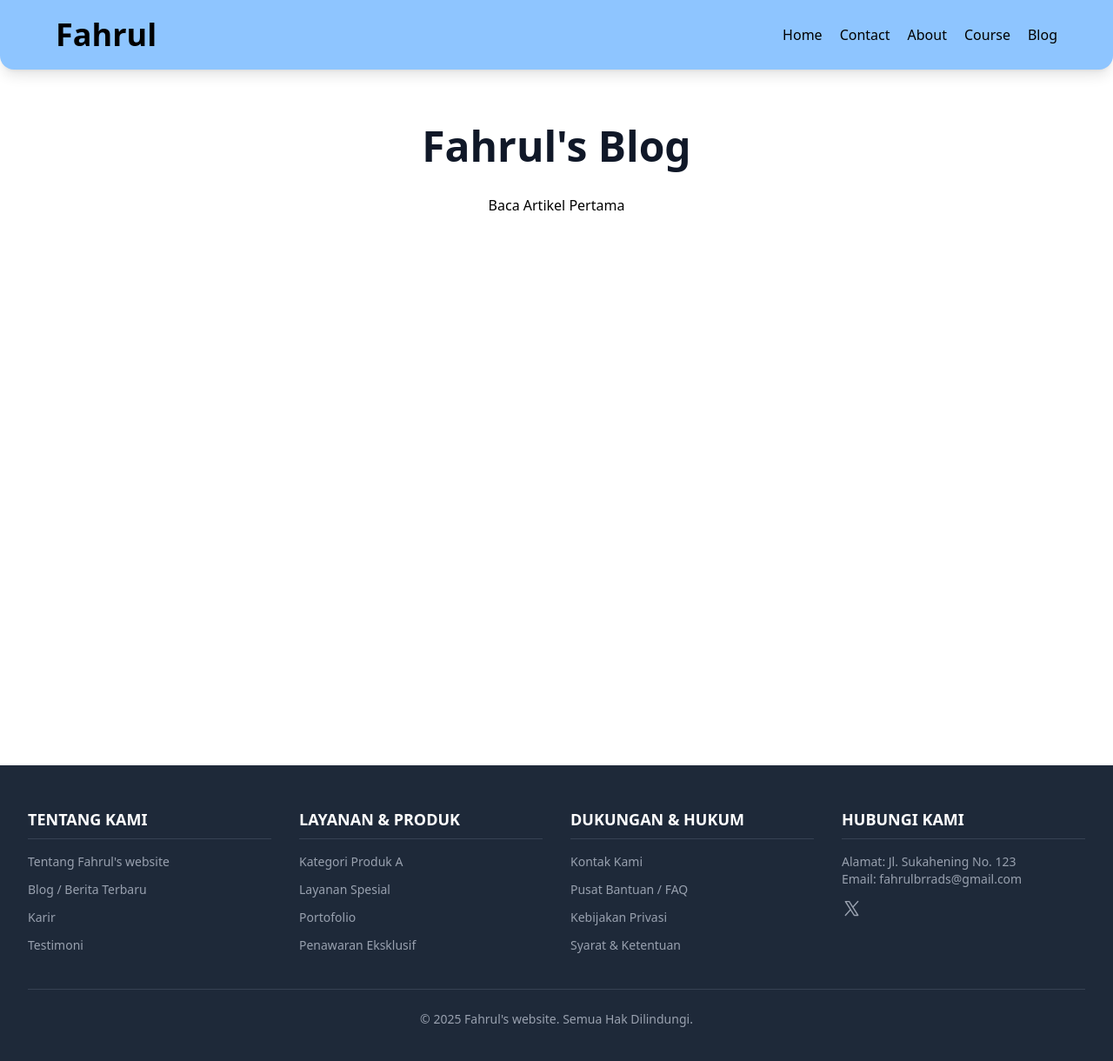
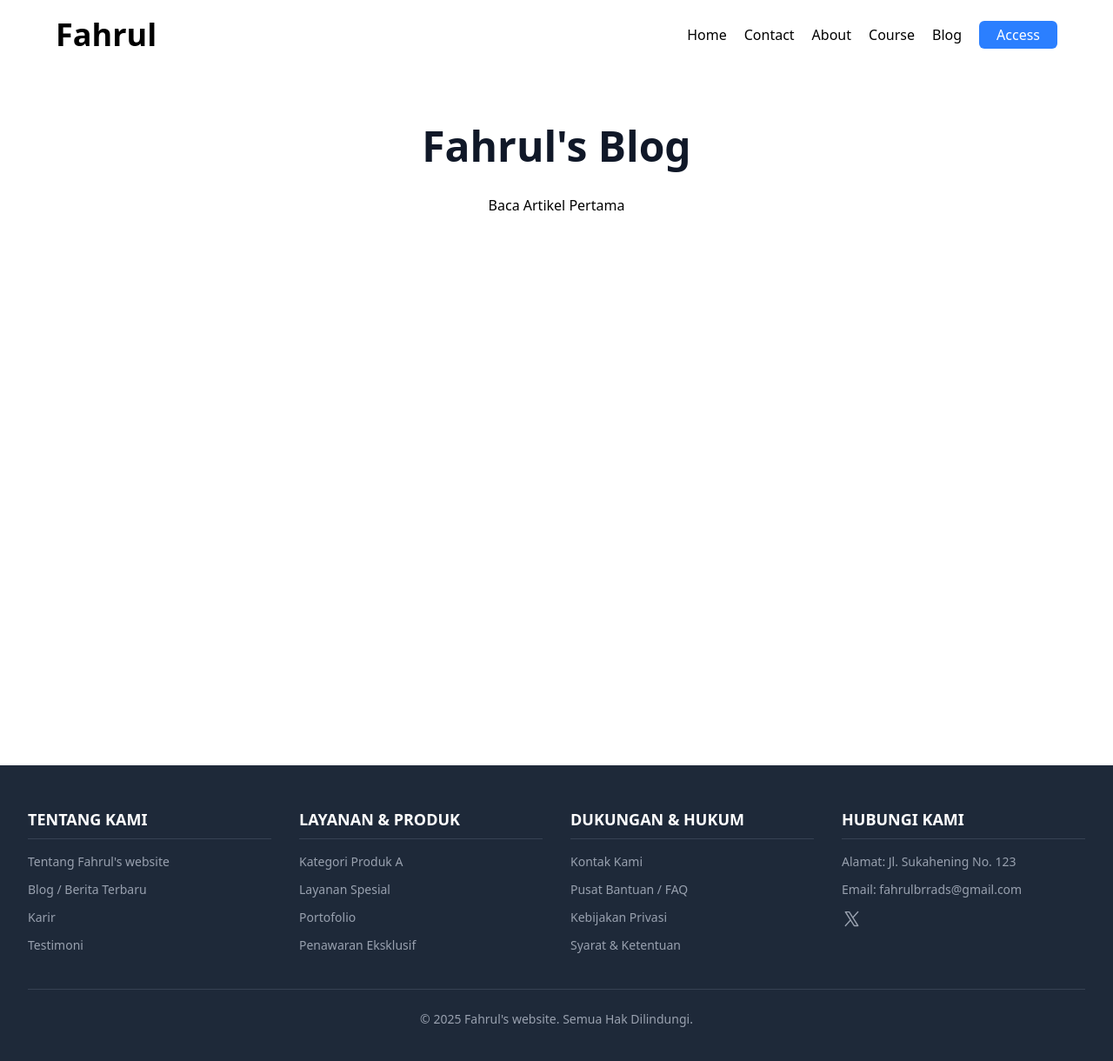
Before and after one commit to Firdaun/latihan-fullstack, a React (Vite) app in the folder frontend/: page /blog in a window 1280 px wide. Shown: the top 1220 px of the page at 87% size. Built offline with nearby package versions, Linux system fonts and the light colour scheme; no server answers; a web font is replaced by a local one.

Commit message:
changed the appearance a bit

```diff
--- a/frontend/src/App.css
+++ b/frontend/src/App.css
@@ -12,6 +12,6 @@
     @apply w-[90%] max-w-7xl m-auto
   }
   .nav {
-    @apply bg-blue-300 backdrop-blur-md fixed right-0 left-0 top-0 z-20 flex rounded-b-2xl py-5
+    @apply bg-white/70 backdrop-blur-md fixed right-0 left-0 top-0 z-20 flex rounded-b-2xl py-5
   }
 }
--- a/frontend/src/App.jsx
+++ b/frontend/src/App.jsx
@@ -162,7 +162,7 @@ function HeroSection() {
                 <h1 className="text-transparent bg-clip-text bg-linear-to-r from-purple-600 via-pink-500 to-yellow-500 text-4xl md:text-5xl font-DMSerif py-20">Welcome to Fahrul's website!</h1>
             </div>
             <h1 className="place mt-5 font-semibold text-2xl md:text-4xl">Message</h1>
-            <div className="lg:h-125 place flex flex-col lg:flex-row border-8 lg:border-20 border-gray-300 rounded-xl mt-5">
+            <div className="lg:h-125 place flex flex-col lg:flex-row border-2 lg:border-2 border-blue-500 rounded-xl mt-5 select-none">
                 <div className="relative lg:w-10/12">
                     <div className='overflow-hidden h-full' ref={emblaRef}>
                         <div className="flex h-full">
@@ -190,25 +190,25 @@ function HeroSection() {
                                 </div>
                             )))}
                         </div>
-                        <button onClick={scrollPrev} className='absolute top-1/2 left-0 transform -translate-y-1/2 bg-white opacity-70 p-1.5 rounded-full z-10 shadow-md border'>&lt;</button>
-                        <button onClick={scrollNext} className='absolute top-1/2 right-0 transform -translate-y-1/2 bg-white opacity-70 p-1.5 rounded-full z-10 shadow-md border'>&gt;</button>
+                        <button onClick={scrollPrev} className='absolute top-1/2 left-0 transform -translate-y-1/2 bg-white p-1.5 rounded-full z-10 border-2 border-blue-500'>&lt;</button>
+                        <button onClick={scrollNext} className='absolute top-1/2 right-0 transform -translate-y-1/2 bg-white p-1.5 rounded-full z-10 border-2 border-blue-500'>&gt;</button>
                     </div>
                 </div>
 
 
-                <div className="relative wrap-break-word lg:border-l-20 border-gray-300 lg:w-1/3">
+                <div className="relative wrap-break-word lg:border-l-2 border-blue-500 lg:w-1/3">
                     <div>
-                        <textarea onKeyDown={handleNameKeyDown} ref={nameInputRef} className='focus:outline-none resize-none w-full p-4 border-gray-300 lg:border-y-0 border-y-8 lg:border-b-20' placeholder="Masukkan nama" id="input-name" value={newName} onChange={(e) => setNewName(e.target.value)}></textarea>
+                        <textarea onKeyDown={handleNameKeyDown} ref={nameInputRef} className='focus:outline-none resize-none w-full p-4 border-blue-500 lg:border-y-0 border-y-2 lg:border-b-2' placeholder="Masukkan nama" id="input-name" value={newName} onChange={(e) => setNewName(e.target.value)}></textarea>
                     </div>
                     <textarea onKeyDown={handleMessageKeyDown} ref={messageInputRef} className="focus:outline-none w-full p-4 h-50 resize-none" placeholder="Masukkan pesan di sini..." id="input-title" value={newTitle} onChange={(e) => setNewTitle(e.target.value)}></textarea>
-                    <button disabled={isSending} onClick={sendMessage} className={`${isSending ? 'opacity-80 bg-blue-300 cursor-not-allowed' : 'bg-blue-300 active:scale-90 hover:shadow-lg hover:cursor-pointer'} transition-transform duration-150 absolute w-15 h-15 right-0 bottom-0 rounded-full flex justify-center items-center`}>
+                    <button disabled={isSending} onClick={sendMessage} className={`${isSending ? 'opacity-80 bg-blue-500 cursor-not-allowed' : 'bg-blue-500 active:scale-90 hover:shadow-lg hover:cursor-pointer'} transition-transform duration-150 absolute w-15 h-15 right-0 bottom-0 rounded-full flex justify-center items-center`}>
                         {isSending ? (
                             <svg className="animate-spin h-8 w-8 text-white" xmlns="http://www.w3.org/2000/svg" fill="none" viewBox="0 0 24 24">
                                 <circle className="opacity-25" cx="12" cy="12" r="10" stroke="currentColor" strokeWidth="4"></circle>
                                 <path className="opacity-75" fill="currentColor" d="M4 12a8 8 0 018-8V0C5.373 0 0 5.373 0 12h4zm2 5.291A7.962 7.962 0 014 12H0c0 3.042 1.135 5.824 3 7.938l3-2.647z"></path>
                             </svg>
                         ) : (
-                            <svg xmlns="http://www.w3.org/2000/svg" width="42" height="42" fill="#000000" viewBox="0 0 256 256"><path d="M231.87,114l-168-95.89A16,16,0,0,0,40.92,37.34L71.55,128,40.92,218.67A16,16,0,0,0,56,240a16.15,16.15,0,0,0,7.93-2.1l167.92-96.05a16,16,0,0,0,.05-27.89ZM56,224a.56.56,0,0,0,0-.12L85.74,136H144a8,8,0,0,0,0-16H85.74L56.06,32.16A.46.46,0,0,0,56,32l168,95.83Z"></path></svg>
+                            <svg xmlns="http://www.w3.org/2000/svg" width="42" height="42" fill="#ffffff" viewBox="0 0 256 256"><path d="M231.87,114l-168-95.89A16,16,0,0,0,40.92,37.34L71.55,128,40.92,218.67A16,16,0,0,0,56,240a16.15,16.15,0,0,0,7.93-2.1l167.92-96.05a16,16,0,0,0,.05-27.89ZM56,224a.56.56,0,0,0,0-.12L85.74,136H144a8,8,0,0,0,0-16H85.74L56.06,32.16A.46.46,0,0,0,56,32l168,95.83Z"></path></svg>
 
                         )}
                     </button>
@@ -231,7 +231,7 @@ function MessageCard({ title, from, date, createdAt }) {
     }, [createdAt])
 
     return (
-        <div className="bg-blue-100 shadow-lg h-50 flex justify-between flex-col gap-2 rounded-xl transition-all duration-300 hover:shadow-2xl">
+        <div className="bg-white border border-blue-500 shadow-lg h-[217px] flex justify-between flex-col gap-2 rounded-lg transition-all duration-300 hover:shadow-2xl">
             <p className="py-1.5 px-3 text-sm text-gray-600">From: {from}</p>
             <p className="p-3 text-center">{title}</p>
             <div className="flex justify-between text-sm text-gray-600 py-1.5 px-3">
@@ -274,7 +274,7 @@ function Deskripsi() {
                 </h2>
 
                 <section className="lg:w-4xl lg:mx-auto bg-white lg:p-10 rounded-xl lg:shadow-2xl">
-                    <h3 className="text-lg md:text-2xl lg:text-3xl font-semibold mb-6 border-b-2 pb-2 text-blue-600 flex items-center">
+                    <h3 className="text-lg md:text-2xl lg:text-3xl font-semibold mb-6 border-b-2 pb-2 text-blue-500 flex items-center">
                         <span role="img" aria-label="globe" className="mr-3">🌐</span> Deskripsi Fitur Pesan
                     </h3>
                     <p className="text-base md:text-lg text-gray-700 mb-8 leading-relaxed">
--- a/frontend/src/components/Footer.jsx
+++ b/frontend/src/components/Footer.jsx
@@ -17,7 +17,7 @@ export default function Footer() {
                     <div className="grid grid-cols-2 md:grid-cols-4 gap-8">
                         {componentsFooter.map((column, columnIndex) => (
                             <div key={columnIndex}>
-                                <h3 className="lg:text-lg font-semibold text-white mb-3 lg:mb-4 border-b border-gray-700 pb-2">{column.name}</h3>
+                                <h3 className="lg:text-lg whitespace-nowrap font-semibold text-white mb-3 lg:mb-4 border-b border-gray-700 pb-2">{column.name}</h3>
                                 <nav className="space-y-2 lg:space-y-3">
                                     {column.links.map((link, linkIndex) => (
                                         <a key={linkIndex} href={link.href} className="text-gray-400 hover:text-white block text-sm transition duration-150 ease-in-out">{link.name}</a>
@@ -27,10 +27,8 @@ export default function Footer() {
                         ))}
                         <div>
                             <h3 className="lg:text-lg font-semibold text-white mb-3 lg:mb-4 border-b border-gray-700 pb-2">HUBUNGI KAMI</h3>
-                            <p className="text-gray-400 text-sm mb-2 lg:mb-3">
-                                Alamat: Jl. Sukahening No. 123<br />
-                                Email: fahrulbrrads@gmail.com
-                            </p>
+                            <p className="text-gray-400 text-sm mb-3 lg:mb-3">Alamat: Jl. Sukahening No. 123</p>
+                            <p className="text-gray-400 text-sm mb-3 lg:mb-3">Email: fahrulbrrads@gmail.com</p>
                             <div className="flex">
                                 <a className="text-gray-400 hover:text-white" rel="noopener noreferrer" target="_blank" href="https://x.com/Fahrul7309"><XIcon/></a>
                             </div>
--- a/frontend/src/components/Navbar.jsx
+++ b/frontend/src/components/Navbar.jsx
@@ -3,9 +3,18 @@ import { componentsNav } from "./data/navbar.data";
 import { useEffect, useRef, useState } from "react";
 
 export default function Navbar() {
+    const [isScrolled, setIsScrolled] = useState(false)
     const location = useLocation()
     const [isOpen, setIsOpen] = useState(false)
     const menuRef = useRef(null)
+
+    useEffect(() => {
+        function handleScroll() {
+            setIsScrolled(window.scrollY > 0)
+        }
+        window.addEventListener('scroll', handleScroll)
+        return () => window.removeEventListener('scroll', handleScroll)
+    }, [])
 
     useEffect(() => {
         function handleClickOutside(e) {
@@ -27,15 +36,18 @@ export default function Navbar() {
         }
     }
     return (
-        <nav onContextMenu={handleRightClick} className="nav shadow-lg">
+        <nav onContextMenu={handleRightClick} className={`nav ${isScrolled ? 'shadow-lg' : ''}`}>
             <div ref={menuRef} className="place flex justify-between">
                 <h1 className="text-2xl lg:text-4xl font-semibold">Fahrul</h1>
-                <svg onClick={() => setIsOpen(!isOpen)} className="lg:hidden" xmlns="http://www.w3.org/2000/svg" width="32" height="32" fill="#000000" viewBox="0 0 256 256"><path d="M224,128a8,8,0,0,1-8,8H40a8,8,0,0,1,0-16H216A8,8,0,0,1,224,128ZM40,72H216a8,8,0,0,0,0-16H40a8,8,0,0,0,0,16ZM216,184H40a8,8,0,0,0,0,16H216a8,8,0,0,0,0-16Z"></path></svg>
-                <ul className={`${isOpen ? 'opacity-100 pointer-events-auto translate-y-0' : 'opacity-0 pointer-events-none -translate-y-7'} lg:opacity-100 lg:pointer-events-auto lg:translate-y-0 transition-all duration-300 ease-in-out flex py-3 lg:py-0 space-y-2 lg:space-y-0 rounded-lg flex-col lg:flex-row absolute lg:static right-10 shadow-lg lg:shadow-none top-20 lg:flex lg:gap-5 items-center bg-white lg:bg-transparent`}>
-                    {componentsNav.map((to, index) => (
-                        <li key={index}><Link onClick={() => setIsOpen(false)} className="lg:hover:text-white px-8 lg:px-0" to={to.links}>{to.menu}</Link></li>
-                    ))}
-                </ul>
+                <div className="flex justify-center items-center gap-5">
+                    <ul className={`${isOpen ? 'opacity-100 pointer-events-auto translate-y-0' : 'opacity-0 pointer-events-none -translate-y-7'} lg:opacity-100 lg:pointer-events-auto lg:translate-y-0 transition-all duration-300 ease-in-out flex py-3 lg:py-0 space-y-2 lg:space-y-0 rounded-lg flex-col lg:flex-row absolute lg:static right-10 shadow-lg lg:shadow-none top-20 lg:flex lg:gap-5 items-center bg-white lg:bg-transparent`}>
+                        {componentsNav.map((to, index) => (
+                            <li key={index}><Link onClick={() => setIsOpen(false)} className="lg:hover:text-blue-500 duration-300 transition-all ease-in-out px-8 lg:px-0" to={to.links}>{to.menu}</Link></li>
+                        ))}
+                    </ul>
+                    <div className="px-5 py-1 bg-blue-500 text-white rounded-md cursor-pointer hover:bg-blue-400 transition-all duration-300 ease-in-out">Access</div>
+                    <svg onClick={() => setIsOpen(!isOpen)} className="lg:hidden" xmlns="http://www.w3.org/2000/svg" width="32" height="32" fill="#000000" viewBox="0 0 256 256"><path d="M224,128a8,8,0,0,1-8,8H40a8,8,0,0,1,0-16H216A8,8,0,0,1,224,128ZM40,72H216a8,8,0,0,0,0-16H40a8,8,0,0,0,0,16ZM216,184H40a8,8,0,0,0,0,16H216a8,8,0,0,0,0-16Z"></path></svg>
+                </div>
             </div>
         </nav>
     )
```
